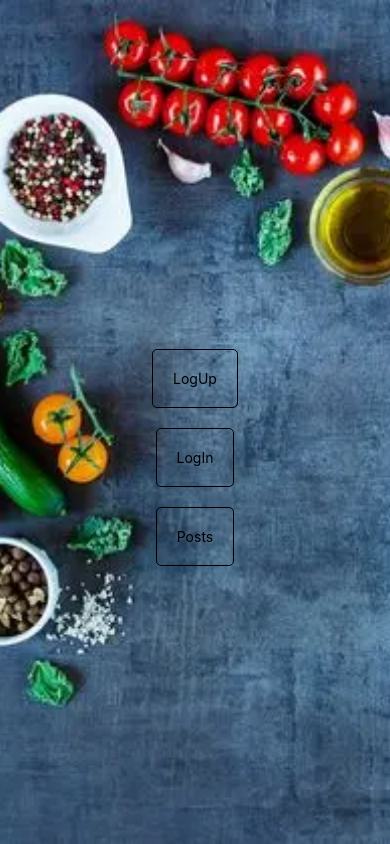
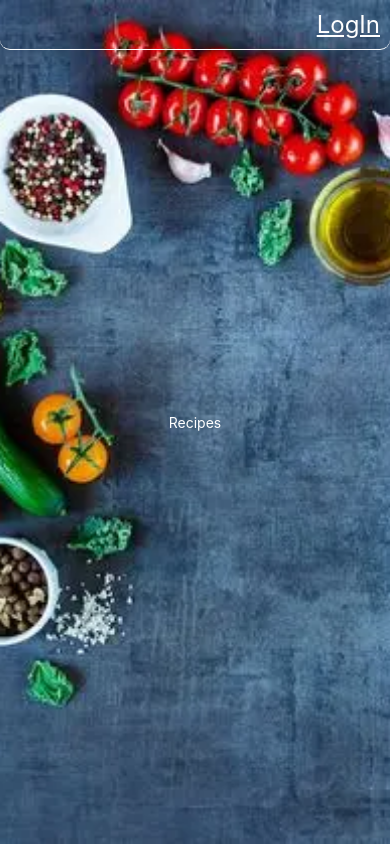
Before and after one commit to OsMax/cookBook-native, a React Native app: screen /Home in a window 390 px wide. Built offline with nearby package versions, Linux system fonts and the light colour scheme.

Commit message:
rebuild home page to get components

```diff
--- a/src/screens/Home/Home.js
+++ b/src/screens/Home/Home.js
@@ -10,13 +10,16 @@ import { useEffect, useState } from "react";
 import { useSelector } from "react-redux";
 import { selectUser } from "../../redux/auth/authSelector";
 import { styles } from "./Home.styles";
+import { Header } from "../../components/Header/Header";
+import { Recipes } from "../../components/Recipes/Recipes";
 
 export const Home = ({ navigation }) => {
   const [isLogIn, setIsLogIn] = useState(false);
   const user = useSelector(selectUser);
   useEffect(() => {
     if (user.name) {
-      navigation.navigate("Recipes");
+      // navigation.navigate("Recipes");
+      console.log("11111");
     }
   }, [user]);
   return (
@@ -25,29 +28,12 @@ export const Home = ({ navigation }) => {
       source={require("../../../assets/images/background.webp")}
       resizeMode="cover"
     >
-      <View>
-        <View style={styles.container}>
-          <Pressable
-            style={styles.button}
-            onPress={() => navigation.navigate("SingUp")}
-          >
-            <Text>LogUp</Text>
-          </Pressable>
-          <Pressable
-            style={styles.button}
-            onPress={() => navigation.navigate("SingIn")}
-          >
-            <Text>LogIn</Text>
-          </Pressable>
-          <Pressable
-            style={styles.button}
-            onPress={() => changeScreen("Posts")}
-          >
-            <Text>Posts</Text>
-          </Pressable>
-        </View>
-        <StatusBar style="auto" />
-      </View>
+      {/* <View> */}
+      <Header navigation={navigation} />
+      <Recipes />
+
+      <StatusBar style="auto" />
+      {/* </View> */}
     </ImageBackground>
   );
 };
--- a/src/screens/Home/Home.styles.js
+++ b/src/screens/Home/Home.styles.js
@@ -15,6 +15,7 @@ export const styles = StyleSheet.create({
     fontFamily: "Roboto-Black", // color: "black",
     borderWidth: 1,
     marginTop: 20,
+    borderColor: "#fff",
   },
   imgBack: {
     flex: 1,
```
